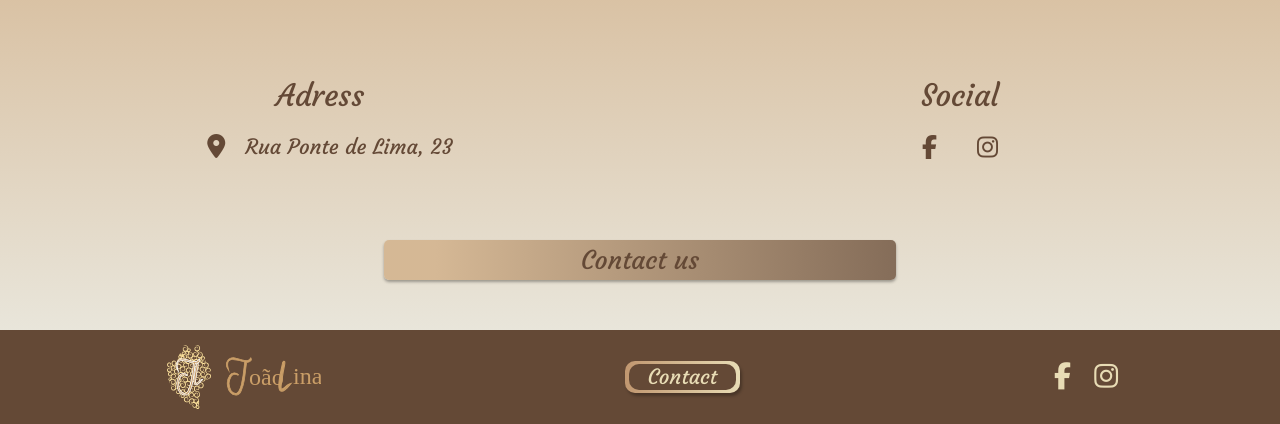
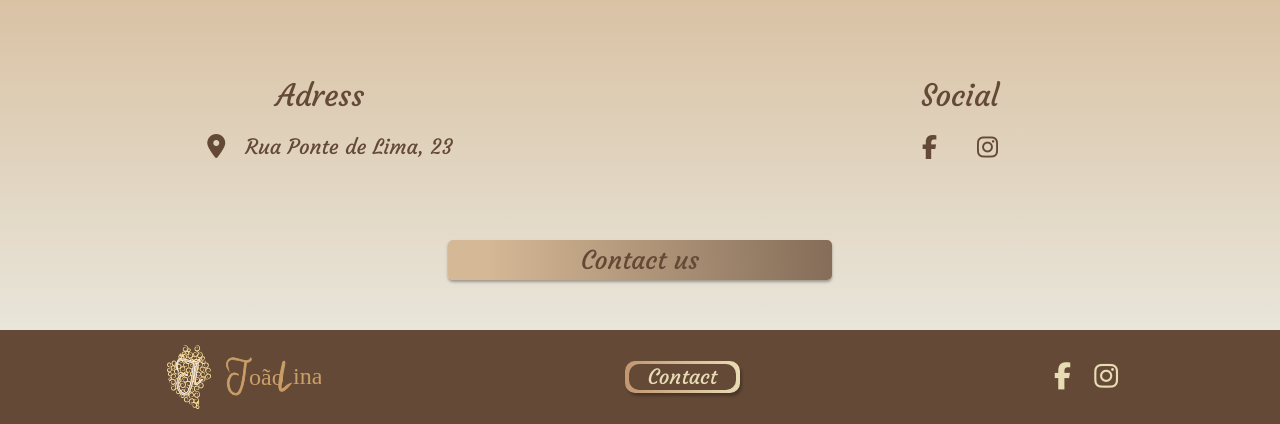
Before and after one commit to Stephane-Gon/DjangoeCommerce, a Django app: page /about/ in a window 1280 px wide. Shown: the part 1881-2305 px from the top of the page. Run offline with Django 3.2, Linux system fonts and the light colour scheme; parts of the project's set-up code (start-up, migrations or seed data) failed here and were passed over; some libraries are stand-ins or nearby versions.

Commit message:
Fixed about btn on tablet

```diff
--- a/static/css/main.css
+++ b/static/css/main.css
@@ -2138,7 +2138,7 @@ h5 {
     width: 50%;
   }
   .aboutContainer .myBtnPri {
-    width: 40%;
+    width: 30%;
   }
 }
 @media (max-width: 950px) {
@@ -2160,6 +2160,9 @@ h5 {
 @media (max-width: 768px) {
   .aboutContainer .socialInfo, .aboutContainer h2, .aboutContainer h4, .aboutContainer p {
     width: 90%;
+  }
+  .aboutContainer .myBtnPri {
+    width: 50%;
   }
 }
 @media (max-width: 500px) {
```
Also changed, not shown: 1 other file.
